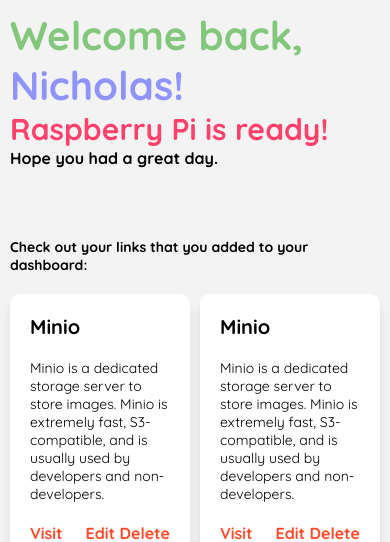
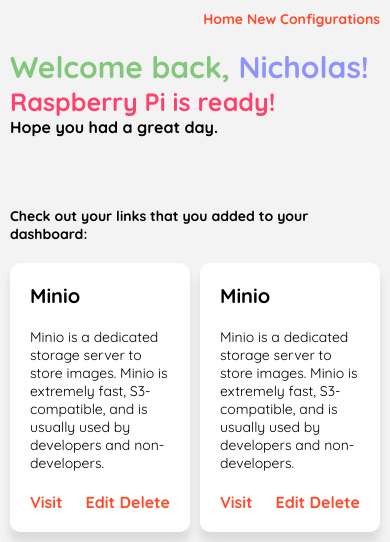
Before and after one commit to lauslim12/raspberry-iot-dashboard, a Flask app: page / in a window 390 px wide. Shown: the top 542 px of the page. Run offline with Flask 2, Linux system fonts and the light colour scheme.

Commit message:
feat: Implement header

```diff
--- a/app/static/css/style.css
+++ b/app/static/css/style.css
@@ -176,6 +176,12 @@
   margin-bottom: 5rem;
 }
 
+.header {
+  text-align: right;
+  font-size: 1.4rem;
+  margin-bottom: 2rem;
+}
+
 .footer {
   margin-top: 2rem;
   font-size: 1.2rem;
@@ -226,4 +232,11 @@
 
 /* 500px */
 @media only screen and (max-width: 31.25em) {
+  .welcome-message {
+    font-size: 3rem;
+  }
+
+  .welcome-message-sub {
+    font-size: 2.5rem;
+  }
 }
--- a/app/templates/base.html
+++ b/app/templates/base.html
@@ -16,6 +16,10 @@
     <link rel="stylesheet" href="{{ url_for('static', filename='css/style.css') }}" />
   </head>
   <body>
+    <header class="header">
+      {% include "header.html" %}
+    </header>
+
     <main class="content">
       {% block content %}
       {% endblock content %}
@@ -24,6 +28,7 @@
     <footer class="footer">
       {% include "footer.html" %}
     </footer>
+
     <script src="{{ url_for('static', filename='js/script.js') }}"></script>
   </body>
 </html>
--- /dev/null
+++ b/app/templates/header.html
@@ -0,0 +1,3 @@
+<a class="link-text" href="#" rel="noopener noreferrer">Home</a>
+<a class="link-text" href="#" rel="noopener noreferrer">New</a>
+<a class="link-text" href="#" rel="noopener noreferrer">Configurations</a>
```
